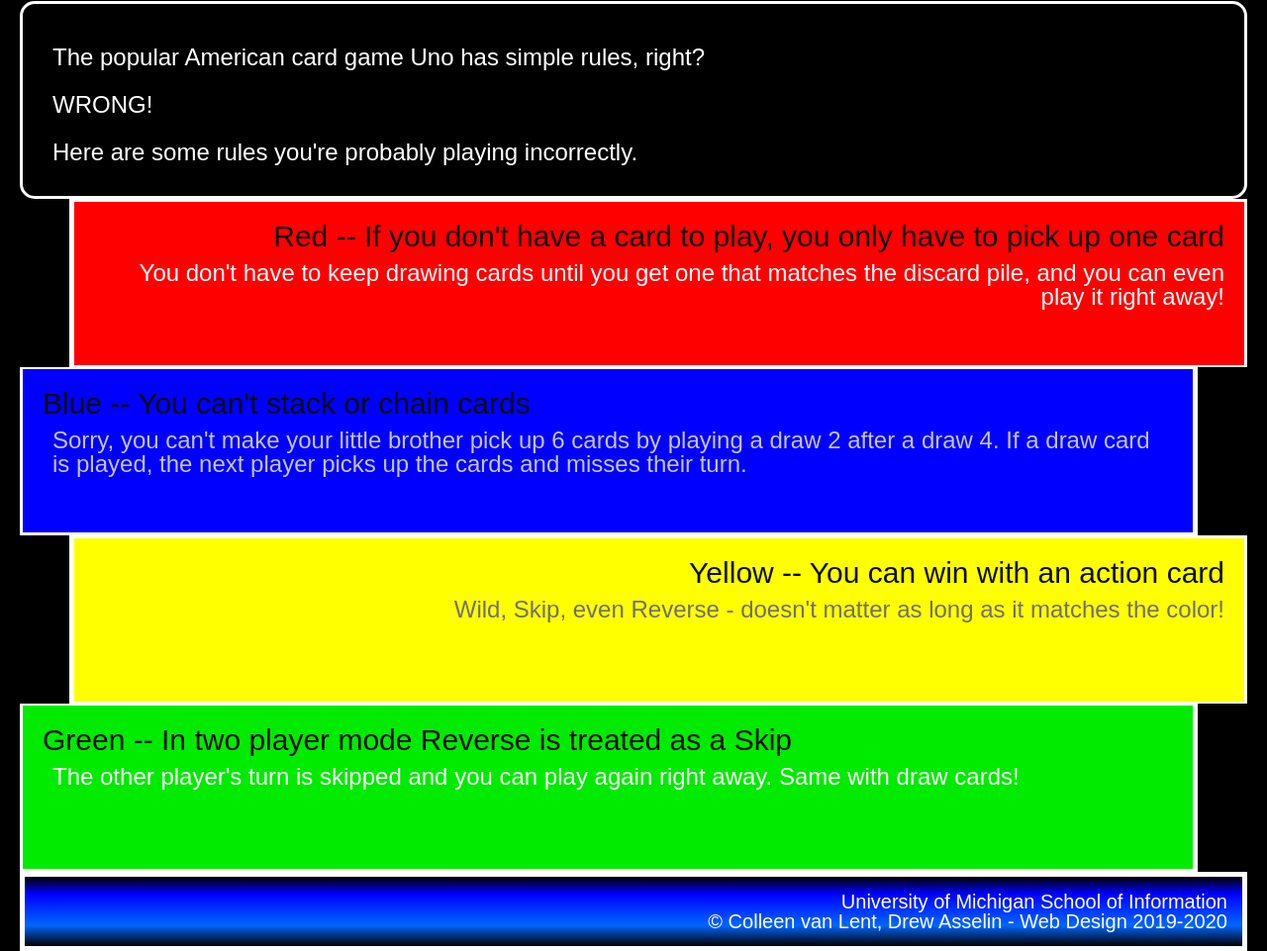
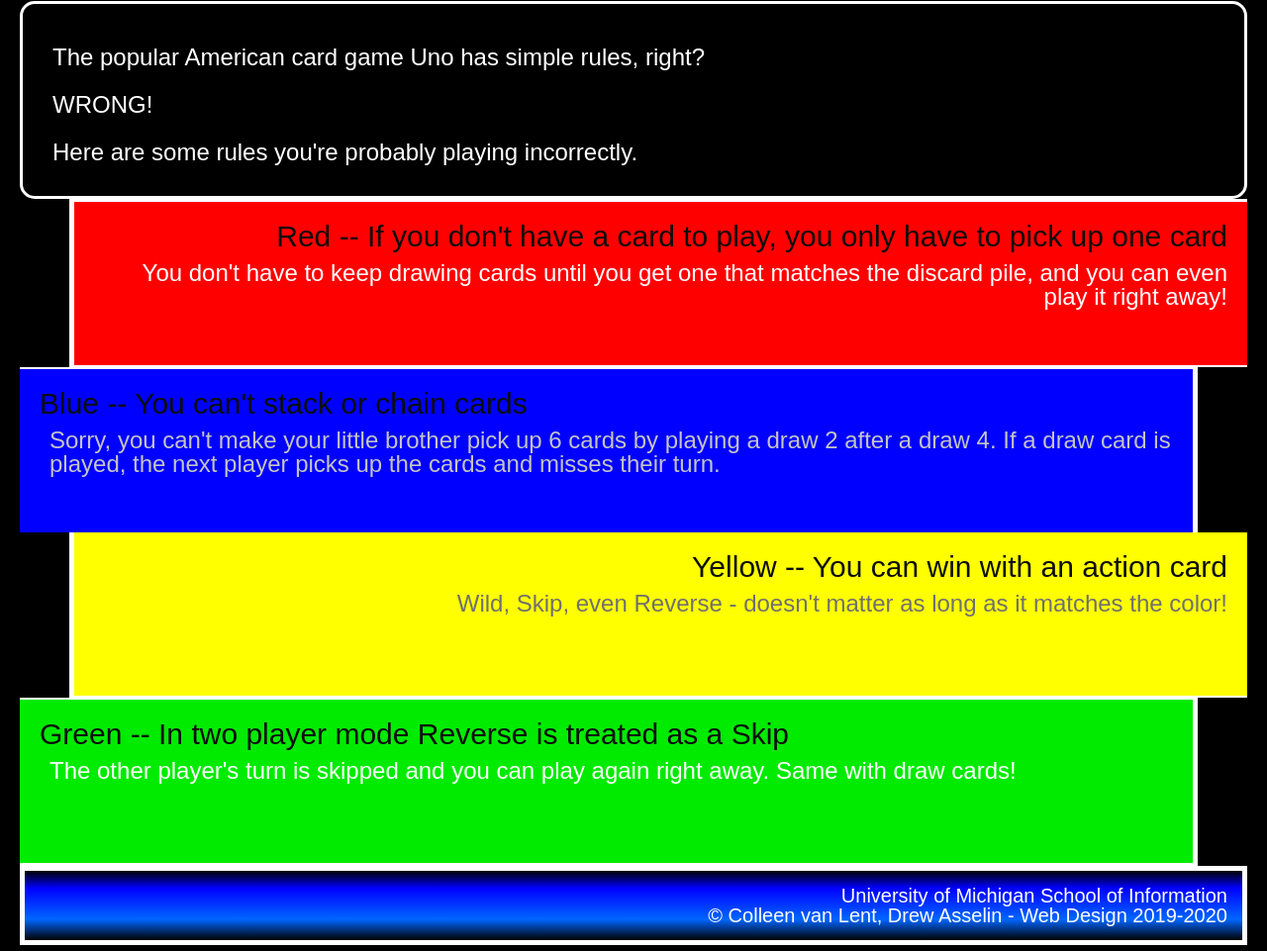
Before and after one commit to marcelo313/css_practice, a plain HTML site: page index.html in a window 1280 px wide. Shown: the part 327-1288 px from the top of the page at 99% size. Drawn offline with Linux system fonts and the light colour scheme.

Commit message:
Update style.css

```diff
--- a/css/style.css
+++ b/css/style.css
@@ -47,6 +47,7 @@ div {
     margin-left: 50px;
     border-left: 5px solid #FFFFFF;
     border-bottom: 2px solid #FFFFFF;
+    border-right: none;
 }
 
 .blue {
@@ -56,12 +57,17 @@ div {
     border-right: 5px solid #FFFFFF;
     border-top: 2px solid #FFFFFF;
     color: #C4C4C4;
+    border-left: none;
+    border-bottom: none;
 }
+
 
 .yellow {
     background-color: #FFFF00;
     text-align: right;
     margin-left: 50px;
+    border-top: none;
+    border-right:none;
     border-left: 5px solid #FFFFFF;
     border-bottom: 2px solid #FFFFFF;
     color: #707070;
@@ -72,6 +78,7 @@ div {
     text-align: left;
     margin-right: 50px;
     border-right: 5px solid #FFFFFF;
+    border-left: none;
     border-top: 2px solid #FFFFFF;
 }
 
```
